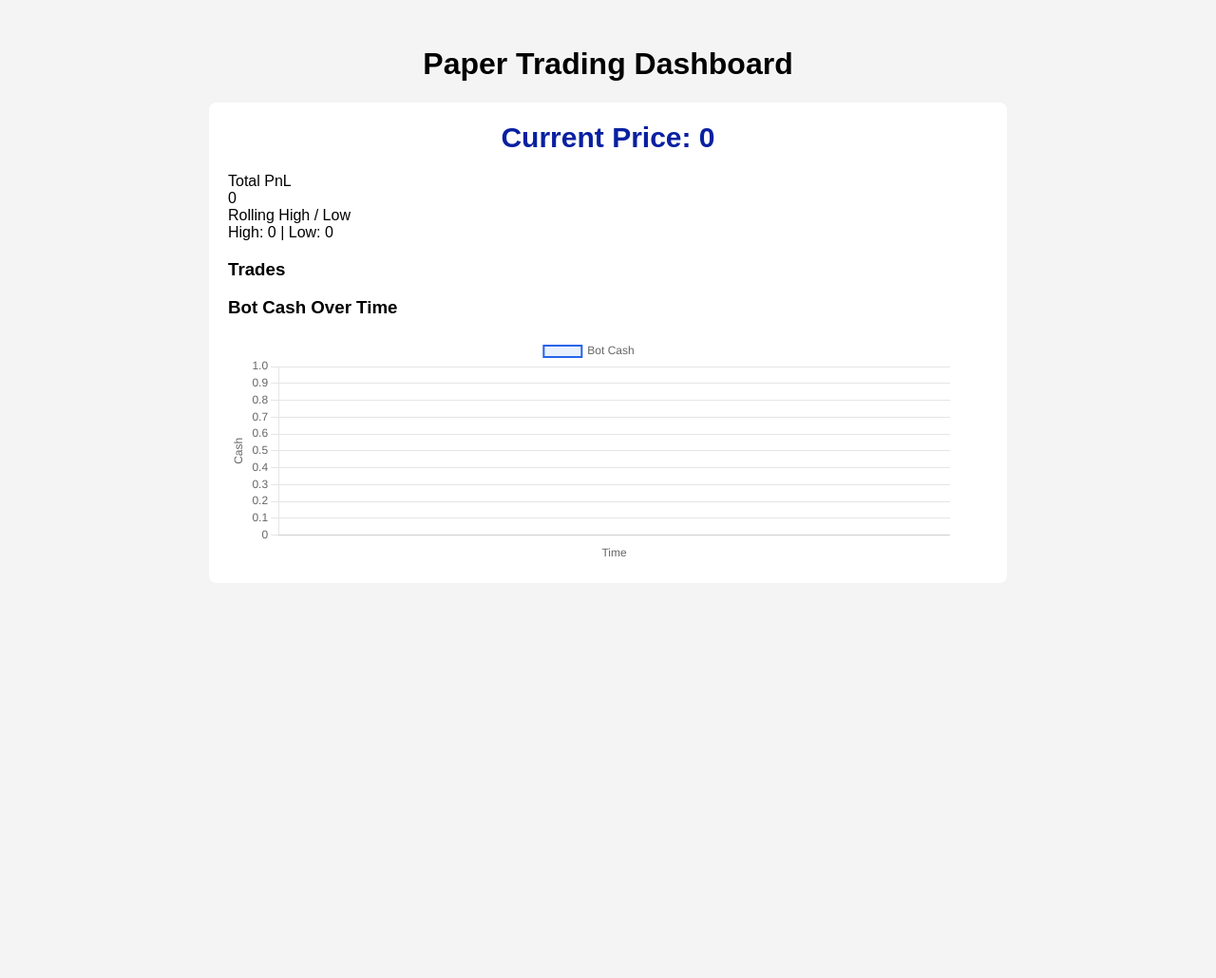
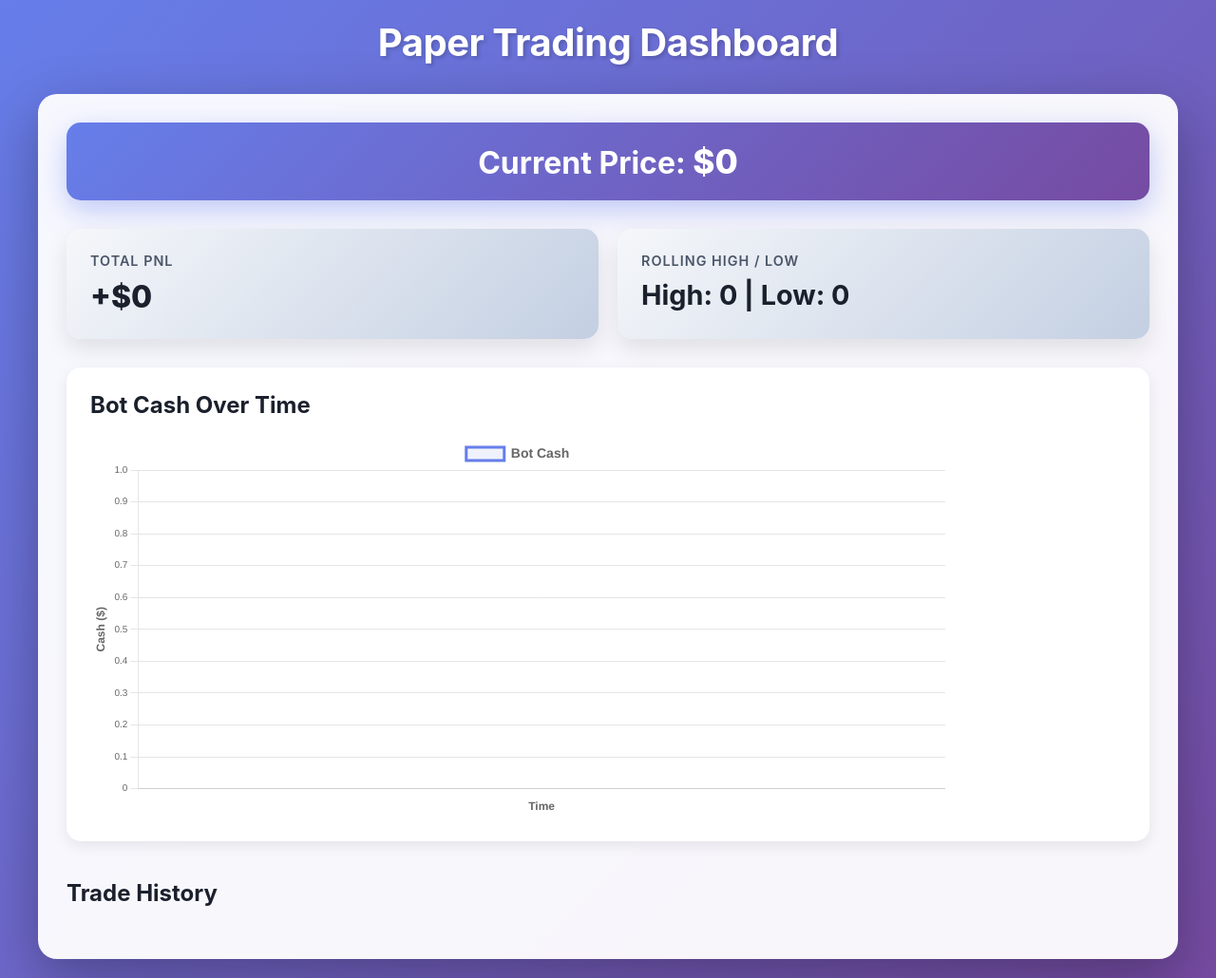
Before and after one commit to im24b-laurj/trading_bot, a Flask app: page / in a window 1280 px wide. Shown: the whole page at 95% size. Before the commit the page ends 586 px from the top, so only its background shows below. Run offline with Flask 3, Linux system fonts and the light colour scheme; data that the repository does not hold is empty.

Commit message:
Modernize dashboard UI with card-based trade display and color-coded PnL

```diff
--- a/server.py
+++ b/server.py
@@ -56,7 +56,7 @@ def trading_bot():
 
             df.index = pd.to_datetime(df.index)
 
-            # Work with both simple columns ("High") and MultiIndex columns ("High_<SYMBOL>")
+
             if isinstance(df.columns, pd.MultiIndex):
                 df.columns = ['_'.join(col).strip() for col in df.columns.values]
 
--- a/static/chart.js
+++ b/static/chart.js
@@ -7,8 +7,9 @@ let cashChart = null;
 
 // Fix chart size so it doesn't change with layout
 if (cashChartCanvas) {
-    cashChartCanvas.width = 760;   // fixed width in pixels
-    cashChartCanvas.height = 240;  // fixed height in pixels
+    // Fixed chart sizing
+    cashChartCanvas.width = 900;
+    cashChartCanvas.height = 400;
 }
 
 // Simple rounding helper (decimals = number of decimal places)
@@ -30,14 +31,28 @@ async function fetchTrades() {
     const equityLabels = [];
     const equityValues = [];
 
-    data.forEach(trade => {
-        const tradeEl = document.createElement("div");
+    // Reverse to show newest first
+    const reversedTrades = [...data].reverse();
+
+    reversedTrades.forEach(trade => {
+        const tradeCard = document.createElement("div");
+        tradeCard.className = "trade-card";
 
         const entry = round(trade.entry_price, 2);
-        const exit = trade.exit_price !== null ? round(trade.exit_price, 2) : "-";
+        const exit = trade.exit_price !== null ? round(trade.exit_price, 2) : null;
         const pnl = trade.pnl !== null ? round(trade.pnl, 2) : null;
+        const isOpen = exit === null;
+        const isProfit = pnl !== null && pnl > 0;
+        const isLoss = pnl !== null && pnl < 0;
 
-        let pnlText = pnl !== null ? ` | PnL: ${pnl}` : "";
+        if (isOpen) {
+            tradeCard.classList.add("open");
+        } else if (isProfit) {
+            tradeCard.classList.add("profit");
+        } else if (isLoss) {
+            tradeCard.classList.add("loss");
+        }
+
         if (pnl !== null) {
             totalPnL += pnl;
             runningCash += pnl;
@@ -45,16 +60,98 @@ async function fetchTrades() {
             equityValues.push(round(runningCash, 2));
         }
 
-        tradeEl.innerText = `Time: ${trade.time} | Type: ${trade.side} | Entry: ${entry} | Exit: ${exit}${pnlText}`;
+        // Create card structure
+        const header = document.createElement("div");
+        header.className = "trade-header";
 
-        if (trade.pnl > 0) tradeEl.classList.add("trade-profit");
-        else if (trade.pnl < 0) tradeEl.classList.add("trade-loss");
+        const side = document.createElement("div");
+        side.className = `trade-side ${trade.side}`;
+        side.textContent = trade.side;
 
-        tradesContainer.appendChild(tradeEl);
+        const time = document.createElement("div");
+        time.className = "trade-time";
+        time.textContent = trade.time;
+
+        header.appendChild(side);
+        header.appendChild(time);
+
+        const stats = document.createElement("div");
+        stats.className = "trade-stats";
+
+        // Entry Price
+        const entryStat = document.createElement("div");
+        entryStat.className = "trade-stat";
+        const entryLabel = document.createElement("div");
+        entryLabel.className = "trade-stat-label";
+        entryLabel.textContent = "Entry Price";
+        const entryValue = document.createElement("div");
+        entryValue.className = "trade-stat-value";
+        entryValue.textContent = `$${entry}`;
+        entryStat.appendChild(entryLabel);
+        entryStat.appendChild(entryValue);
+
+        // Exit Price
+        const exitStat = document.createElement("div");
+        exitStat.className = "trade-stat";
+        const exitLabel = document.createElement("div");
+        exitLabel.className = "trade-stat-label";
+        exitLabel.textContent = "Exit Price";
+        const exitValue = document.createElement("div");
+        exitValue.className = "trade-stat-value";
+        exitValue.textContent = exit !== null ? `$${exit}` : "-";
+        exitStat.appendChild(exitLabel);
+        exitStat.appendChild(exitValue);
+
+        stats.appendChild(entryStat);
+        stats.appendChild(exitStat);
+
+        // PnL
+        const pnlContainer = document.createElement("div");
+        pnlContainer.className = "trade-pnl";
+        const pnlLabel = document.createElement("div");
+        pnlLabel.className = "trade-pnl-label";
+        pnlLabel.textContent = "Profit & Loss";
+        const pnlValue = document.createElement("div");
+        pnlValue.className = "trade-pnl-value";
+
+        if (isOpen) {
+            pnlValue.textContent = "OPEN";
+            pnlValue.classList.add("open");
+        } else if (pnl !== null) {
+            pnlValue.textContent = `${pnl >= 0 ? '+' : ''}$${pnl}`;
+            if (isProfit) {
+                pnlValue.classList.add("profit");
+            } else if (isLoss) {
+                pnlValue.classList.add("loss");
+            }
+        } else {
+            pnlValue.textContent = "-";
+        }
+
+        pnlContainer.appendChild(pnlLabel);
+        pnlContainer.appendChild(pnlValue);
+
+        // Assemble card
+        tradeCard.appendChild(header);
+        tradeCard.appendChild(stats);
+        tradeCard.appendChild(pnlContainer);
+
+        tradesContainer.appendChild(tradeCard);
     });
 
-    // Update total PnL card
-    totalPnlValue.innerText = round(totalPnL, 2);
+    // Update total PnL card with color coding
+    const totalPnLRounded = round(totalPnL, 2);
+    totalPnlValue.innerText = `${totalPnLRounded >= 0 ? '+' : ''}$${totalPnLRounded}`;
+
+    // Remove existing color classes
+    totalPnlValue.classList.remove("profit", "loss");
+
+    // Add appropriate color class
+    if (totalPnLRounded > 0) {
+        totalPnlValue.classList.add("profit");
+    } else if (totalPnLRounded < 0) {
+        totalPnlValue.classList.add("loss");
+    }
 
     // Update / create cash chart if canvas is present
     if (cashChartCanvas && typeof Chart !== "undefined") {
@@ -68,23 +165,61 @@ async function fetchTrades() {
                     datasets: [{
                         label: "Bot Cash",
                         data: equityValues,
-                        borderColor: "rgba(37, 99, 235, 1)",
-                        backgroundColor: "rgba(37, 99, 235, 0.1)",
-                        borderWidth: 2,
-                        tension: 0.2,
-                        pointRadius: 2
+                        borderColor: "rgba(102, 126, 234, 1)",
+                        backgroundColor: "rgba(102, 126, 234, 0.1)",
+                        borderWidth: 3,
+                        tension: 0.4,
+                        pointRadius: 4,
+                        pointBackgroundColor: "rgba(102, 126, 234, 1)",
+                        pointBorderColor: "#fff",
+                        pointBorderWidth: 2,
+                        fill: true
                     }]
                 },
                 options: {
-                    // Fixed-size chart: do not resize with the container
                     responsive: false,
                     maintainAspectRatio: false,
+                    plugins: {
+                        legend: {
+                            display: true,
+                            labels: {
+                                font: {
+                                    size: 14,
+                                    weight: 'bold'
+                                }
+                            }
+                        }
+                    },
                     scales: {
                         x: {
-                            title: { display: true, text: "Time" }
+                            title: {
+                                display: true,
+                                text: "Time",
+                                font: {
+                                    size: 12,
+                                    weight: 'bold'
+                                }
+                            },
+                            ticks: {
+                                font: {
+                                    size: 10
+                                }
+                            }
                         },
                         y: {
-                            title: { display: true, text: "Cash" }
+                            title: {
+                                display: true,
+                                text: "Cash ($)",
+                                font: {
+                                    size: 12,
+                                    weight: 'bold'
+                                }
+                            },
+                            ticks: {
+                                font: {
+                                    size: 10
+                                }
+                            }
                         }
                     }
                 }
@@ -101,7 +236,12 @@ async function fetchTrades() {
 async function getCurrentPrice() {
     const response = await fetch('/current_price');
     const data = await response.json();
-    priceUpdated.innerText = `Current Price: ${round(data, 2)}`;
+    const priceElement = document.getElementById("current_price_value");
+    if (priceElement) {
+        priceElement.textContent = `$${round(data, 2)}`;
+    } else {
+        priceUpdated.innerText = `Current Price: $${round(data, 2)}`;
+    }
 }
 
 // Fetch rolling high/low
--- a/static/style.css
+++ b/static/style.css
@@ -1,7 +1,297 @@
+* {
+    margin: 0;
+    padding: 0;
+    box-sizing: border-box;
+}
+
+body {
+    font-family: -apple-system, BlinkMacSystemFont, 'Segoe UI', 'Roboto', 'Oxygen', 'Ubuntu', 'Cantarell', sans-serif;
+    background: linear-gradient(135deg, #667eea 0%, #764ba2 100%);
+    min-height: 100vh;
+    padding: 20px;
+}
+
+.container {
+    max-width: 1200px;
+    margin: 0 auto;
+}
+
+header {
+    text-align: center;
+    margin-bottom: 30px;
+}
+
+header h1 {
+    color: white;
+    font-size: 2.5rem;
+    font-weight: 700;
+    text-shadow: 2px 2px 4px rgba(0, 0, 0, 0.2);
+    letter-spacing: -0.5px;
+}
+
+#dashboard {
+    background: rgba(255, 255, 255, 0.95);
+    backdrop-filter: blur(10px);
+    padding: 30px;
+    border-radius: 20px;
+    box-shadow: 0 20px 60px rgba(0, 0, 0, 0.3);
+}
+
 #current_price {
-    font-size: 30px;
-    font-weight: bold;
-    color: #0920a1;
     text-align: center;
+    font-size: 2rem;
+    font-weight: 700;
+    color: #1a202c;
+    margin-bottom: 30px;
+    padding: 20px;
+    background: linear-gradient(135deg, #667eea 0%, #764ba2 100%);
+    border-radius: 15px;
+    color: white;
+    box-shadow: 0 10px 30px rgba(102, 126, 234, 0.4);
+}
+
+#current_price_value {
+    font-weight: 800;
+    font-size: 2.2rem;
+}
+
+#summary {
+    display: grid;
+    grid-template-columns: repeat(auto-fit, minmax(250px, 1fr));
+    gap: 20px;
+    margin-bottom: 30px;
+}
+
+.stat-card {
+    background: linear-gradient(135deg, #f5f7fa 0%, #c3cfe2 100%);
+    padding: 25px;
+    border-radius: 15px;
+    box-shadow: 0 10px 25px rgba(0, 0, 0, 0.1);
+    transition: transform 0.3s ease, box-shadow 0.3s ease;
+}
+
+.stat-card:hover {
+    transform: translateY(-5px);
+    box-shadow: 0 15px 35px rgba(0, 0, 0, 0.2);
+}
+
+.stat-label {
+    font-size: 0.9rem;
+    color: #4a5568;
+    font-weight: 600;
+    text-transform: uppercase;
+    letter-spacing: 1px;
+    margin-bottom: 10px;
+}
+
+.stat-value {
+    font-size: 1.8rem;
+    font-weight: 700;
+    color: #1a202c;
+}
+
+#total_pnl_card .stat-value {
+    font-size: 2rem;
+    font-weight: 800;
+}
+
+.stat-value.profit {
+    color: #10b981;
+}
+
+.stat-value.loss {
+    color: #ef4444;
+}
+
+.chart-section {
+    margin-bottom: 40px;
+    background: white;
+    padding: 25px;
+    border-radius: 15px;
+    box-shadow: 0 5px 15px rgba(0, 0, 0, 0.08);
+}
+
+.chart-section h3 {
+    font-size: 1.5rem;
+    color: #1a202c;
     margin-bottom: 20px;
+    font-weight: 700;
 }
+
+#cash_chart {
+    width: 900px !important;
+    height: 400px !important;
+    display: block;
+}
+
+.trades-section {
+    margin-top: 40px;
+}
+
+.trades-section h3 {
+    font-size: 1.5rem;
+    color: #1a202c;
+    margin-bottom: 25px;
+    font-weight: 700;
+}
+
+#trades {
+    display: grid;
+    grid-template-columns: repeat(auto-fill, minmax(300px, 1fr));
+    gap: 20px;
+}
+
+.trade-card {
+    background: white;
+    border-radius: 15px;
+    padding: 20px;
+    box-shadow: 0 5px 15px rgba(0, 0, 0, 0.1);
+    border-left: 5px solid #cbd5e0;
+    transition: transform 0.3s ease, box-shadow 0.3s ease;
+    position: relative;
+    overflow: hidden;
+}
+
+.trade-card:hover {
+    transform: translateY(-3px);
+    box-shadow: 0 10px 25px rgba(0, 0, 0, 0.15);
+}
+
+.trade-card::before {
+    content: '';
+    position: absolute;
+    top: 0;
+    left: 0;
+    width: 5px;
+    height: 100%;
+    background: #cbd5e0;
+    transition: width 0.3s ease;
+}
+
+.trade-card.profit::before {
+    background: #10b981;
+}
+
+.trade-card.loss::before {
+    background: #ef4444;
+}
+
+.trade-card.open::before {
+    background: #3b82f6;
+}
+
+.trade-header {
+    display: flex;
+    justify-content: space-between;
+    align-items: center;
+    margin-bottom: 15px;
+    padding-bottom: 15px;
+    border-bottom: 2px solid #e2e8f0;
+}
+
+.trade-side {
+    font-size: 1.1rem;
+    font-weight: 700;
+    padding: 8px 16px;
+    border-radius: 8px;
+    text-transform: uppercase;
+    letter-spacing: 1px;
+}
+
+.trade-side.LONG {
+    background: linear-gradient(135deg, #10b981 0%, #059669 100%);
+    color: white;
+}
+
+.trade-side.SHORT {
+    background: linear-gradient(135deg, #ef4444 0%, #dc2626 100%);
+    color: white;
+}
+
+.trade-time {
+    font-size: 0.85rem;
+    color: #718096;
+    font-weight: 600;
+}
+
+.trade-stats {
+    display: grid;
+    grid-template-columns: 1fr 1fr;
+    gap: 15px;
+}
+
+.trade-stat {
+    display: flex;
+    flex-direction: column;
+}
+
+.trade-stat-label {
+    font-size: 0.75rem;
+    color: #718096;
+    text-transform: uppercase;
+    letter-spacing: 0.5px;
+    margin-bottom: 5px;
+    font-weight: 600;
+}
+
+.trade-stat-value {
+    font-size: 1.2rem;
+    font-weight: 700;
+    color: #1a202c;
+}
+
+.trade-pnl {
+    grid-column: 1 / -1;
+    margin-top: 10px;
+    padding-top: 15px;
+    border-top: 2px solid #e2e8f0;
+}
+
+.trade-pnl-label {
+    font-size: 0.75rem;
+    color: #718096;
+    text-transform: uppercase;
+    letter-spacing: 0.5px;
+    margin-bottom: 5px;
+    font-weight: 600;
+}
+
+.trade-pnl-value {
+    font-size: 1.5rem;
+    font-weight: 800;
+}
+
+.trade-pnl-value.profit {
+    color: #10b981;
+}
+
+.trade-pnl-value.loss {
+    color: #ef4444;
+}
+
+.trade-pnl-value.open {
+    color: #3b82f6;
+}
+
+/* Responsive design */
+@media (max-width: 768px) {
+    header h1 {
+        font-size: 2rem;
+    }
+
+    #dashboard {
+        padding: 20px;
+    }
+
+    #current_price {
+        font-size: 1.5rem;
+    }
+
+    #current_price_value {
+        font-size: 1.7rem;
+    }
+
+    #trades {
+        grid-template-columns: 1fr;
+    }
+}
--- a/templates/index.html
+++ b/templates/index.html
@@ -5,35 +5,16 @@
     <title>Trading Bot Dashboard</title>
     <meta name="viewport" content="width=device-width, initial-scale=1.0" />
     <!-- Cache-bust CSS so changes are always picked up -->
-    <link rel="stylesheet" href="{{ url_for('static', filename='style.css', v=1) }}">
-    <style>
-        body {
-            font-family: Arial, sans-serif;
-            background: #f4f4f4;
-            padding: 20px;
-        }
-        h1 {
-            text-align: center;
-        }
-        #dashboard {
-            background: white;
-            padding: 20px;
-            border-radius: 8px;
-            max-width: 800px;
-            margin: auto;
-        }
-        .trade-profit {
-            color: green;
-        }
-        .trade-loss {
-            color: red;
-        }
-    </style>
+    <link rel="stylesheet" href="{{ url_for('static', filename='style.css', v=2) }}">
 </head>
 <body>
-<h1>Paper Trading Dashboard</h1>
+<div class="container">
+    <header>
+        <h1> Paper Trading Dashboard</h1>
+    </header>
+
     <div id="dashboard">
-    <div id="current_price">Current Price: 0</div>
+        <div id="current_price">Current Price: <span id="current_price_value">0</span></div>
 
         <!-- Summary cards -->
         <div id="summary">
@@ -47,12 +28,18 @@
             </div>
         </div>
 
-    <h3>Trades</h3>
+        <!-- Cash over time chart -->
+        <div class="chart-section">
+            <h3> Bot Cash Over Time</h3>
+            <canvas id="cash_chart"></canvas>
+        </div>
+
+        <!-- Trades section -->
+        <div class="trades-section">
+            <h3> Trade History</h3>
             <div id="trades"></div>
-
-    <!-- Cash over time chart -->
-    <h3>Bot Cash Over Time</h3>
-    <canvas id="cash_chart" height="120"></canvas>
+        </div>
+    </div>
 </div>
 
 <!-- Chart.js library for the cash chart -->
```
Lines whose indentation alone changed are shown as unchanged.
